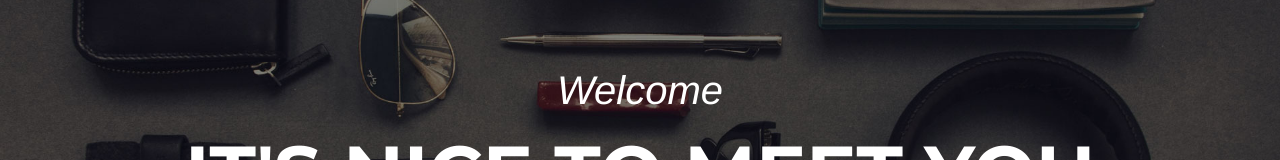
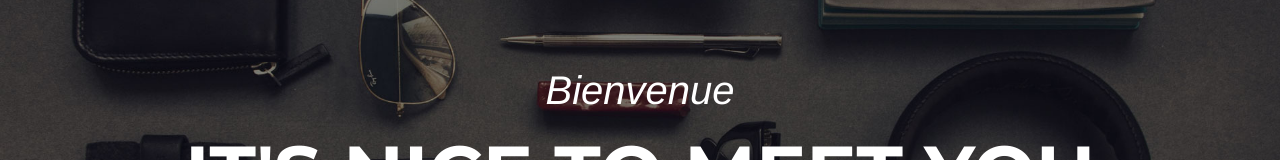
Before and after one commit to thonyjack/revshare, a website: page index.html in a window 1280 px wide. Shown: the part 230-390 px from the top of the page. Drawn offline with nearby package versions, Linux system fonts and the light colour scheme; a web font is replaced by a local one.

Commit message:
welcome change

```diff
--- a/index.html
+++ b/index.html
@@ -78,7 +78,7 @@
     <header>
         <div class="container">
             <div class="intro-text">
-                <div class="intro-lead-in">Welcome</div>
+                <div class="intro-lead-in">Bienvenue</div>
                 <div class="intro-heading">It's Nice To Meet You</div>
                 <a href="#services" class="page-scroll btn btn-xl">Tell Me More</a>
             </div>
```
